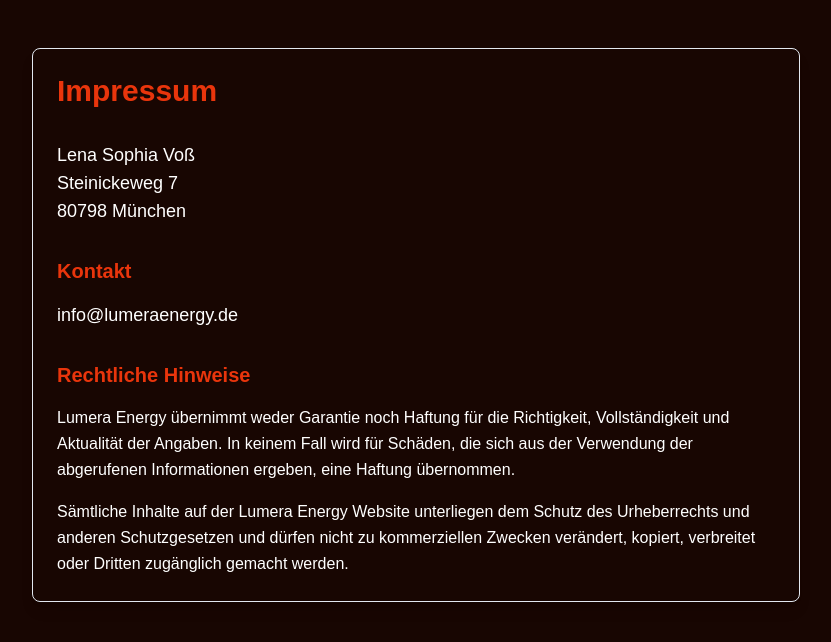
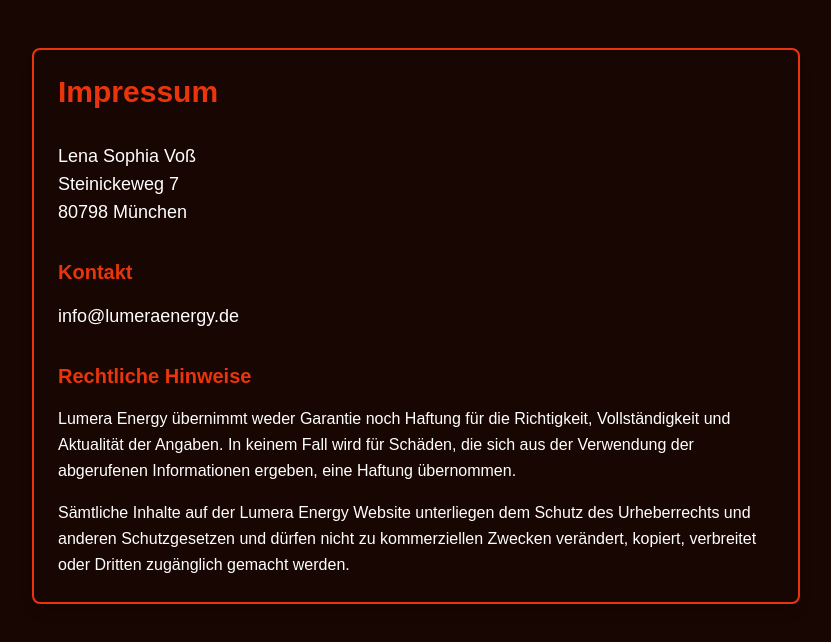
Before and after one commit to lenasophiavoss/lumeraenergy-imprint, a React (Vite) app: page /impressum in a window 1280 px wide. Shown: the top 642 px of the page, without its empty margins (224-1055 px from the left). Built offline with nearby package versions, Linux system fonts and the light colour scheme; a web font is replaced by a local one.

Commit message:
Add accent color to stroke
Updated the stroke styling to include the accent color for improved visual consistency.
[skip gpt_engineer]

```diff
--- a/src/pages/Impressum.tsx
+++ b/src/pages/Impressum.tsx
@@ -4,7 +4,7 @@ const Impressum = () => {
   return (
     <div className="min-h-screen py-12 px-4 sm:px-6 lg:px-8" style={{ backgroundColor: '#180602', fontFamily: "'M PLUS 1', sans-serif" }}>
       <div className="max-w-3xl mx-auto">
-        <Card className="shadow-lg" style={{ backgroundColor: '#180602', color: '#FFFFFF' }}>
+        <Card className="shadow-lg border-2" style={{ backgroundColor: '#180602', color: '#FFFFFF', borderColor: '#E9350C' }}>
           <CardContent className="pt-6">
             <h1 className="text-3xl font-bold mb-8" style={{ color: '#E9350C' }}>Impressum</h1>
 
```
